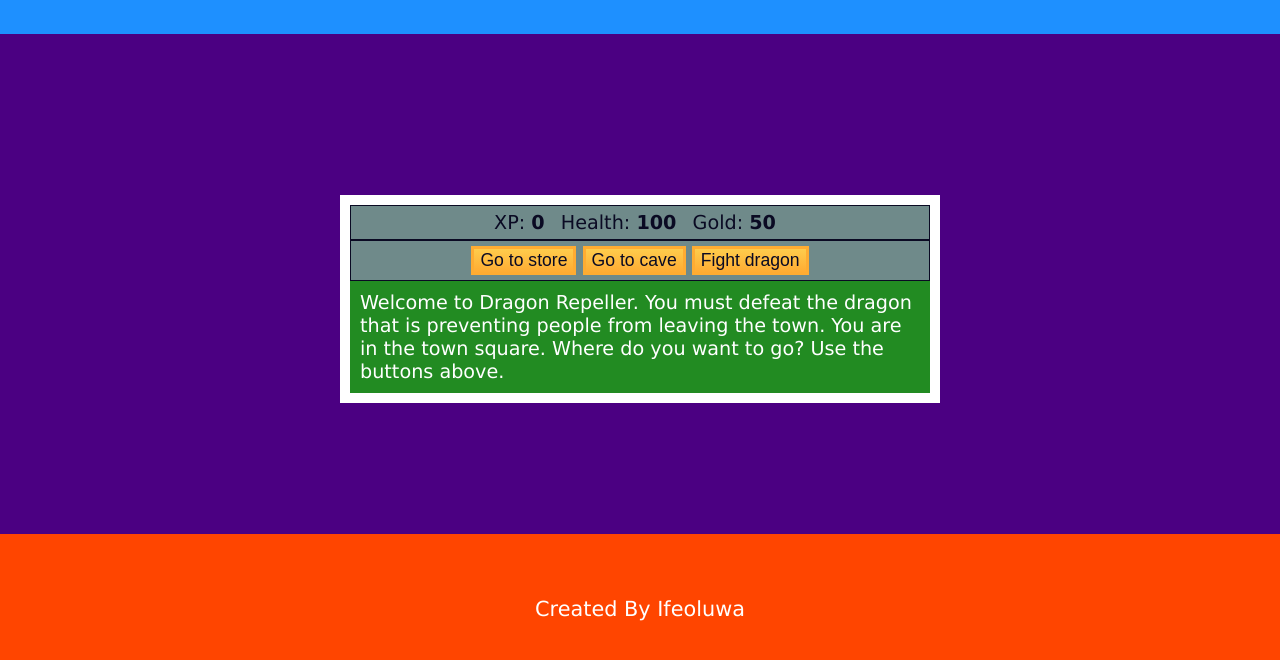
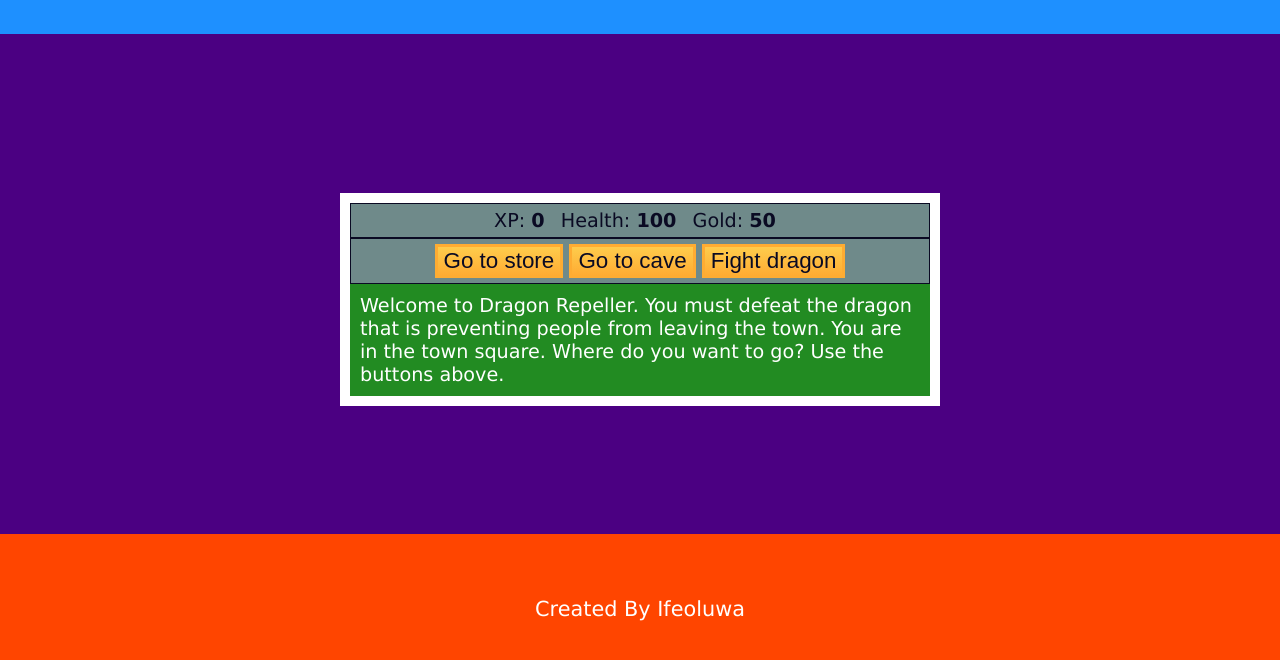
Before and after one commit to Ifeoluwa-Ajiboye/RPGQuest, a plain HTML site: page index.html in a window 1280 px wide. Shown: the part 116-776 px from the top of the page. Drawn offline with Linux system fonts and the light colour scheme.

Commit message:
Update styles.css

```diff
--- a/styles.css
+++ b/styles.css
@@ -76,7 +76,7 @@ button {
   background-image: linear-gradient(#fecc4c, #ffac33);
   border: 3px solid #feac32;
   font-weight: 500;
-  font-size: 1.1rem;
+  font-size: 1.4rem;
 }
 
 footer {
```
